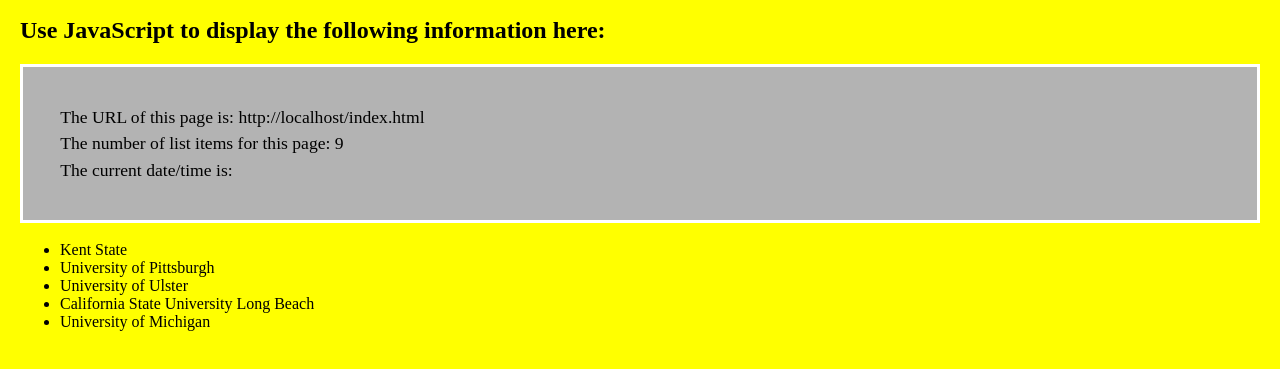
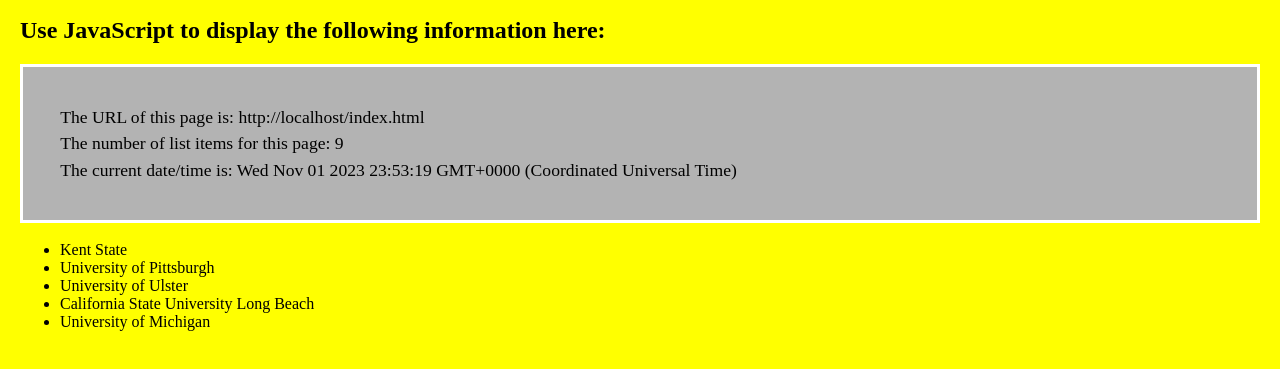
Before and after one commit to mab0y/discussion10, a plain HTML site: page index.html in a window 1280 px wide. Shown: the part 155-524 px from the top of the page. Drawn offline with Linux system fonts and the light colour scheme.

Commit message:
Initial Commit

```diff
--- a/index.html
+++ b/index.html
@@ -27,6 +27,7 @@
 		// 2. Update the three span elements using ONLY JavaScript
 		document.querySelector('#URL').innerHTML = window.location.href;
 		document.querySelector('#items').innerHTML = document.querySelectorAll('li').length;
+		document.querySelector('#time').innerHTML = Date();
 
 
 
```
